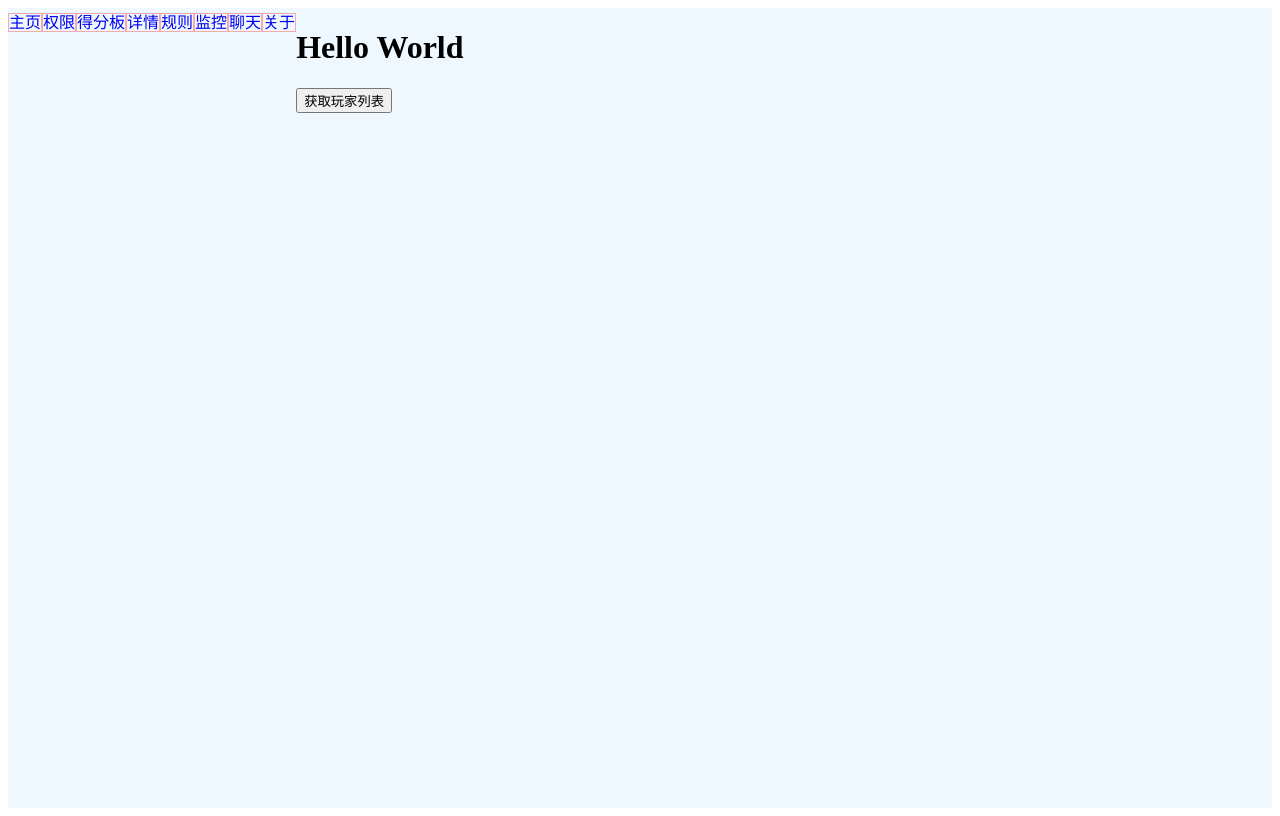
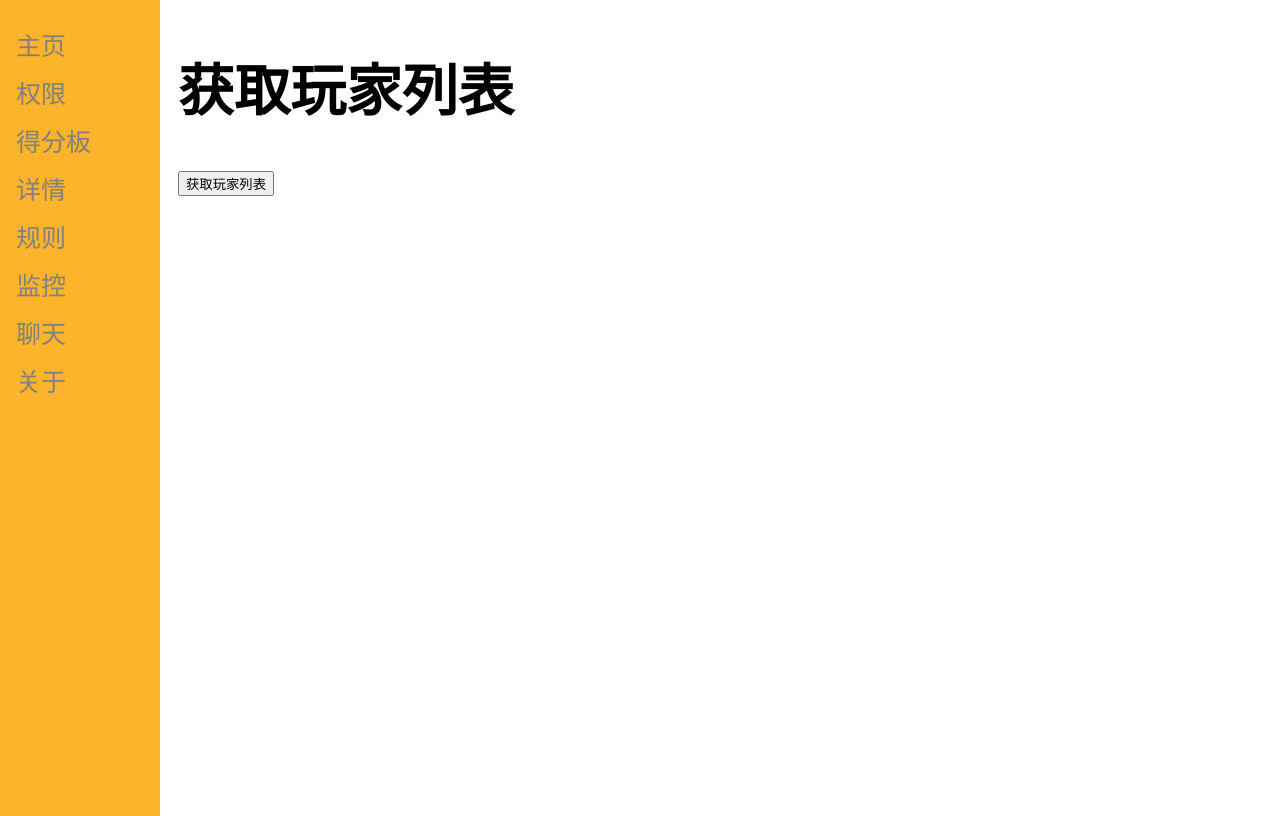
Before and after one commit to skyytor/bf1-test, a Vue app in the folder bf1-test/: page /score in a window 1280 px wide. Built offline with nearby package versions, Linux system fonts and the light colour scheme.

Commit message:
5.4-侧边栏固定，基本css，成功获取到局内信息

```diff
--- a/bf1-test/src/App.vue
+++ b/bf1-test/src/App.vue
@@ -1,12 +1,14 @@
 <script>
 
 </script>
+
+
 
 <template>
     <div class="whole">
 
 
-        <div class="nav">
+        <div class="theme">
                 <router-link to="/home">主页</router-link>
                 <router-link to="/power">权限</router-link>
                 <router-link to="/score">得分板</router-link>
@@ -15,15 +17,11 @@
                 <router-link to="/monitor">监控</router-link>
                 <router-link to="/chat">聊天</router-link>
                 <router-link to="/about">关于</router-link>
-
         </div>
-
 
         <div class="container">
             <main>
-                <div class="container">
                     <router-view></router-view>
-                </div>
             </main>
         </div>
 
@@ -35,31 +33,35 @@
     width: 100%;
   height: 100vh;
   display: flex;
-  background-color: aliceblue;
+
+
+
 }
-.nav a{
-
-  border: 1px solid #f7aaaa;
-  width: 80px;
-  height: 30px;
+.theme{
+    height: 100%;
+  width: 160px;
+  position: fixed;
+  z-index: 1;
+  top: 0;
+  left: 0;
+  background-color: #fdb32a;
+  overflow-x: hidden;
+  padding-top: 20px;
+}
+.theme a{
+    padding: 6px 8px 6px 16px;
   text-decoration: none;
-  line-height: 30px;
-  text-align: center;
+  font-size: 25px;
+  color: #818181;
+  display: block;
 }
 
 
-/* .theme {
-    border: 2px ridge rgb(248, 185, 185);
-    background-color: rgb(245, 255, 241);
-    padding: 0.5rem;
-    display: flex;
-    flex-direction: column;
-    flex: 0 1 20%;
-    overflow-y: auto;
-    height: 95vh;
-} */
+.container {
+    margin-left: 160px; /* Same as the width of the sidenav */
+  font-size: 28px; /* Increased text to enable scrolling */
+  padding: 0px 10px;
+}
 
-.main {
-    flex-wrap: nowrap;
-}
+
 </style>
--- a/bf1-test/src/views/scoreView.vue
+++ b/bf1-test/src/views/scoreView.vue
@@ -19,14 +19,21 @@ function GetPlayerList() {
 </script>
 
 <template>
-  <h1>Hello World</h1>
+  <div>
+    <h1>获取玩家列表</h1>
   <button @click="GetPlayerList">获取玩家列表</button>
 
   <ul>
   <li v-for="score in score123.value">
     {{ score.rank }}  {{ score.name }}####{{ score.kill }} / {{ score.dead }} {{ score.weaponS0 }}
   </li>
+
 </ul>
+  </div>
+
 </template>
 <style scoped>
+
+
+
 </style>
```
Also changed, not shown: bf1-test/src/views/rulesView.vue (line endings or trailing spaces).
